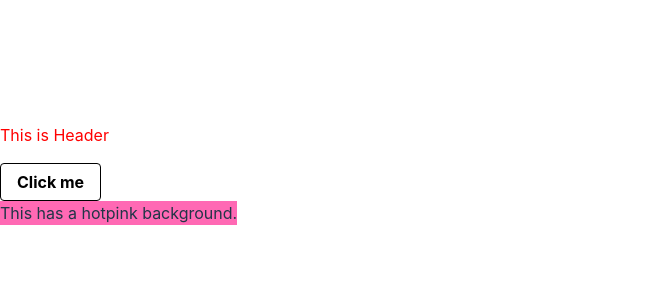
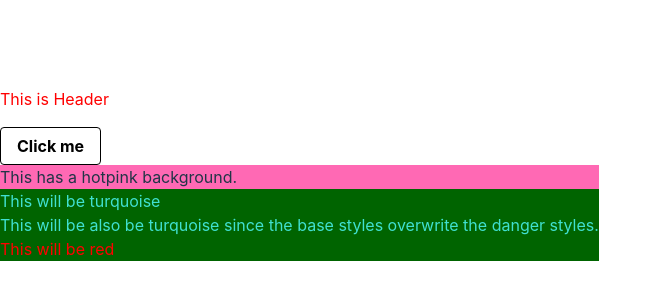
Before and after one commit to stevecyj/head-first-vite, a React (Vite) app: page / in a window 1280 px wide. Shown: the part 234-534 px from the top of the page, without its empty margins (0-662 px from the left). Built offline with nearby package versions, Linux system fonts and the light colour scheme; the HTML template or start-up script is replaced by a standard one.

Commit message:
emotion css composition

```diff
--- a/src/components/TextBox/index.tsx
+++ b/src/components/TextBox/index.tsx
@@ -8,8 +8,26 @@ const base = {
   },
 };
 
+const danger = {
+  color: "red",
+};
+
+const base2 = {
+  "background-color": "darkgreen",
+  color: "turquoise",
+};
 const TextBox = () => {
-  return <div css={base}>This has a hotpink background.</div>;
+  return (
+    <>
+      <div css={base}>This has a hotpink background.</div>
+      <div css={base2}>This will be turquoise</div>
+      <div css={[danger, base2]}>
+        This will be also be turquoise since the base styles overwrite the
+        danger styles.
+      </div>
+      <div css={[base2, danger]}>This will be red</div>
+    </>
+  );
 };
 
 export default TextBox;
```
